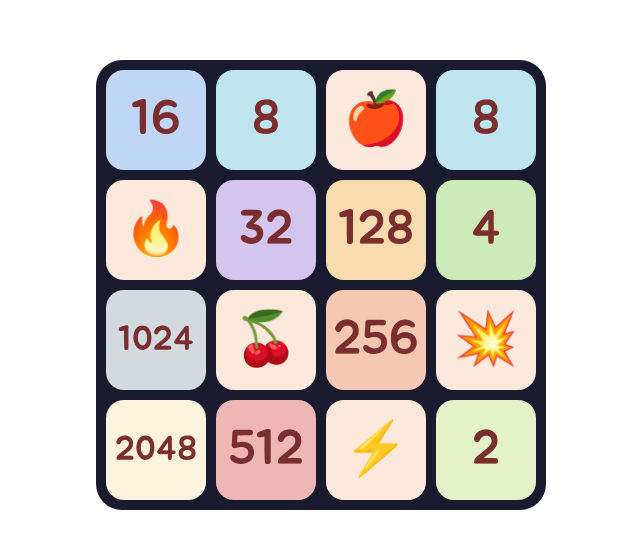
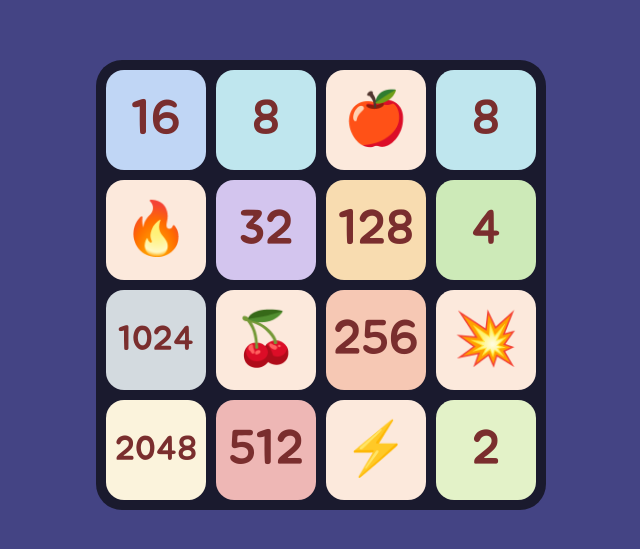
Before and after one commit to soosoohan/numboom, a plain HTML site: page bannerright.html in a window 1280 px wide. Shown: the part 115-664 px from the top of the page, without its empty margins (319-959 px from the left). Drawn offline with Linux system fonts and the light colour scheme.

Commit message:
Update bannerright.html

```diff
--- a/bannerright.html
+++ b/bannerright.html
@@ -43,7 +43,7 @@
 <script>
 /* ===== 여기만 고치세요 ===== */
 const CONFIG = {
-  pageBg:  "#ffffff",   /* 배너 바탕 (중간 명도) */
+  pageBg:  "#444484",   /* 배너 바탕 (중간 명도) */
   line:    "#1a1a2e",   /* 격자선 (인덱스 body 배경색) */
   text:    "#7A2E2E",   /* 글씨 (인덱스 info-card 글씨색) */
   emojiBg: "#fce9dc",   /* 이모지 칸 (인덱스 info-card 배경색) */
```
